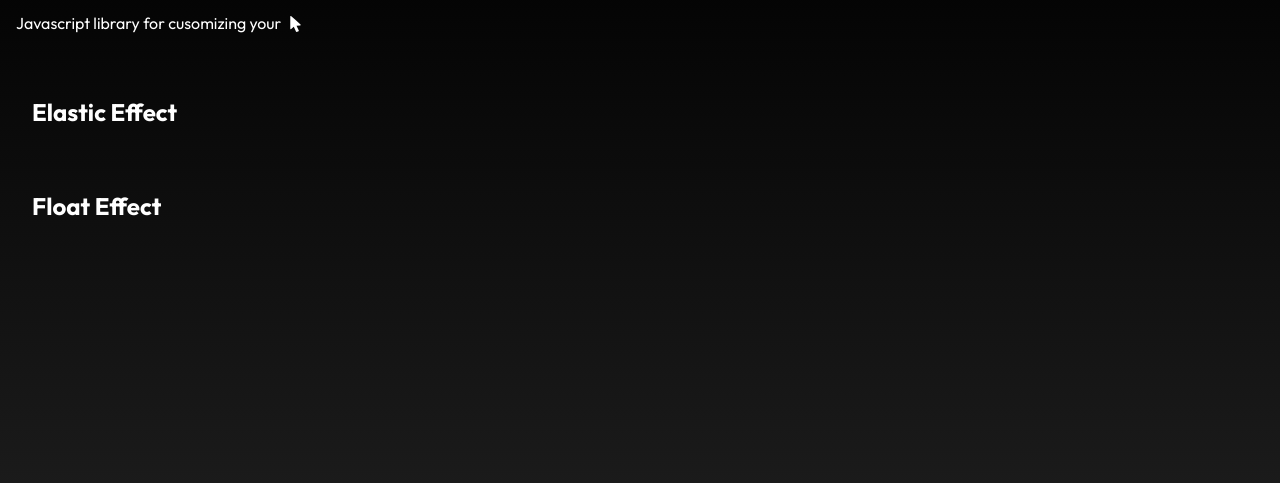
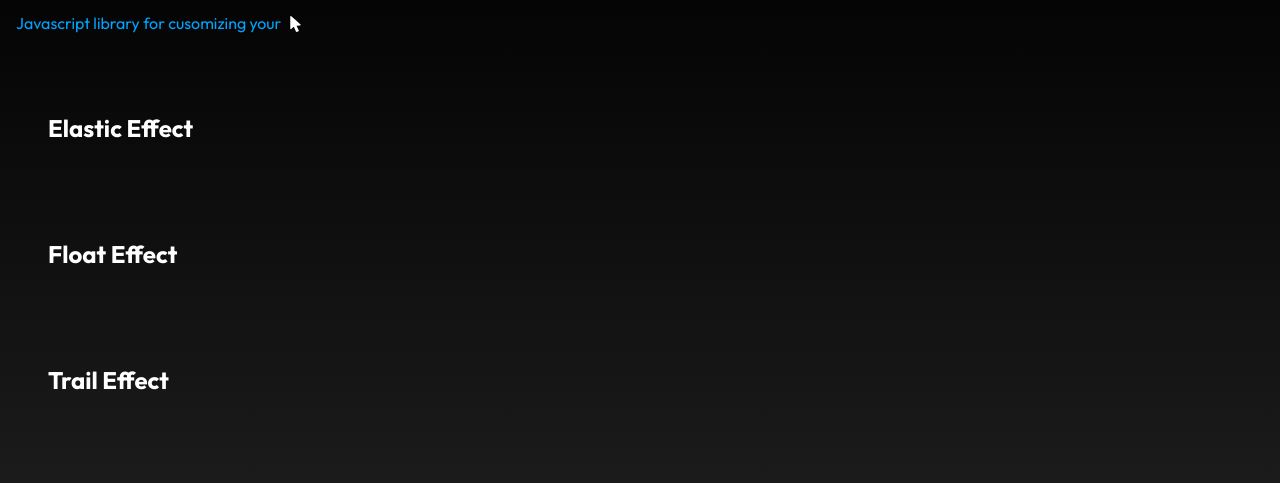
Before and after one commit to devinaustin1122/cursr, a plain HTML site: page index.html in a window 1280 px wide. Shown: the part 95-578 px from the top of the page. Drawn offline with Linux system fonts and the light colour scheme.

Commit message:
add section for trial effect

```diff
--- a/index.html
+++ b/index.html
@@ -31,19 +31,16 @@
         </p>
       </div>
     </section>
-    <section class="elastic" id="elastic">
+    <section class="effect" id="elastic">
       <h2>Elastic Effect</h2>
     </section>
-    <section class="float" id="float">
+    <section class="effect" id="float">
       <h2>Float Effect</h2>
     </section>
+    <section class="effect" id="trail">
+      <h2>Trail Effect</h2>
+    </section>
     <script>
-      //   mouse({
-      //     wrapper: "elastic",
-      //     effect: elastic({ image: "./public/images/mouse.svg" }),
-      //   });
-      //   console.log(effects.elastic);
-
       let first = effect();
 
       first.init({
@@ -57,14 +54,13 @@
         wrapper: "float",
         effect: second.float({ image: "./public/images/mouse.svg" }),
       });
-      //   effects.init({
-      //     wrapper: "float",
-      //     effect: effects.elastic({ image: "./public/images/mouse.svg" }),
-      //   });
-      //   mouse({
-      //     wrapper: "float",
-      //     effect: float({ image: "./public/images/mouse.svg" }),
-      //   });
+
+      let third = effect();
+
+      third.init({
+        wrapper: "trail",
+        effect: third.trail({ image: "./public/images/mouse.svg", speed: 0.1 }),
+      });
     </script>
   </body>
 </html>
--- a/index.js
+++ b/index.js
@@ -132,7 +132,6 @@ function effect() {
         particle.image.width * particle.scale,
         particle.image.height * particle.scale
       );
-      console.log(parseInt(canvas.style.top, 10));
     });
   }
 
--- a/public/style.css
+++ b/public/style.css
@@ -22,6 +22,10 @@ h1 {
   margin-bottom: 1rem;
 }
 
+p {
+  color: #00a3ff;
+}
+
 .hero {
   padding: 2rem 1rem;
 }
@@ -32,7 +36,6 @@ h1 {
   height: 1rem;
 }
 
-.elastic,
-.float {
-  padding: 2rem;
+.effect {
+  padding: 3rem;
 }
```
